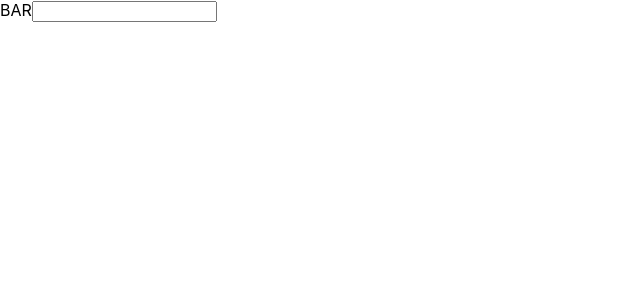
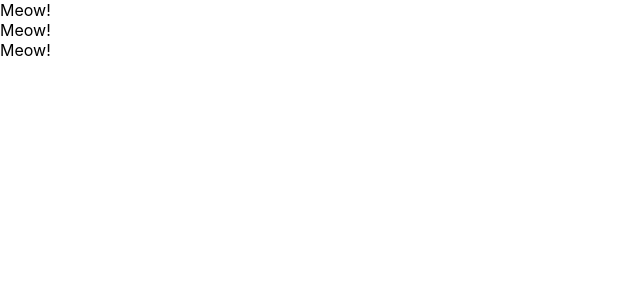
Before and after one commit to matsumoto-yuji-git/udemy-react-redux-crud-application, a React (Create React App) app: page / in a window 1280 px wide. Shown: the top 300 px of the page, without its empty margins (0-640 px from the left). Built offline with nearby package versions, Linux system fonts and the light colour scheme.

Commit message:
create class component and functional component

```diff
--- a/src/App.js
+++ b/src/App.js
@@ -1,5 +1,5 @@
 import React from 'react';
-
+/*
 function App() {
   return (
     <React.Fragment>
@@ -8,6 +8,7 @@ function App() {
     </React.Fragment>
   )
 }
+*/
 /* JSX -> JavaScript
 function App() {
   return React.createElement(
@@ -17,4 +18,18 @@ function App() {
   );
 }
 */
+
+const App = () => {
+  return (
+  <div>
+    <Cat />
+    <Cat />
+    <Cat />
+  </div>)
+}
+
+const Cat = () => {
+  return <div>Meow!</div>
+}
+
 export default App;
```
